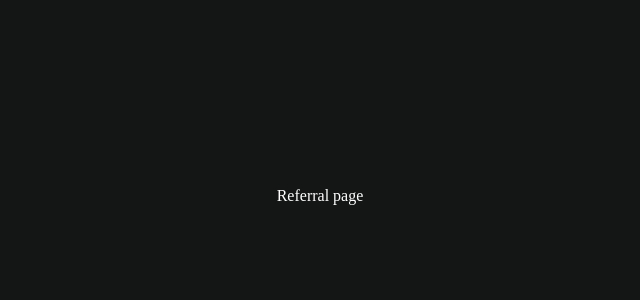
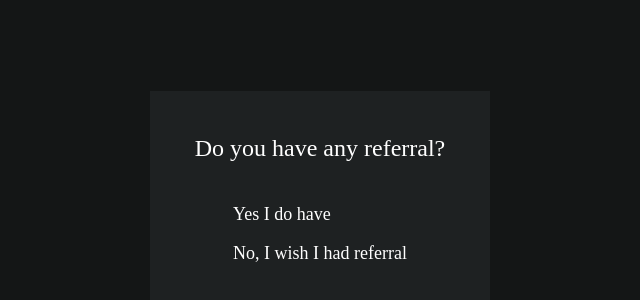
Before and after one commit to Pavangbhat/Signup-flow, a React (Create React App) app: page /referral in a window 1280 px wide. Shown: the part 212-512 px from the top of the page, without its empty margins (320-960 px from the left). Built offline with nearby package versions, Linux system fonts and the light colour scheme.

Commit message:
implemented referral page

```diff
--- a/src/pages/referral/index.js
+++ b/src/pages/referral/index.js
@@ -1,12 +1,71 @@
-import React from 'react'
-import "./style.css"
+import React, { useState } from "react";
+import { useNavigate } from "react-router-dom";
+import "./style.css";
 
 const Referral = () => {
-    return (
-        <div>
-            Referral page
-        </div>
-    )
-}
+  const [referralTrue, setReferralTrue] = useState(false);
+  const [isReferralValid, setIsReferralValid] = useState(true);
+  const [value, setValue] = useState("");
+  const navigate = useNavigate();
 
-export default Referral
+  return (
+    <div className="referralWrapper">
+      <p data-testid="heading">Do you have any referral?</p>
+      <div className="linkWrapper">
+        <p
+          data-testid="referralTrue"
+          onClick={() => {
+            setReferralTrue(true);
+          }}
+        >
+          Yes I do have
+        </p>
+        <p
+          data-testid="referralFalse"
+          onClick={() => {
+            navigate("/waiting-list");
+          }}
+        >
+          No, I wish I had referral
+        </p>
+      </div>
+      <div data-testid="referralCodeWrapper">
+        {referralTrue && (
+          <div className="referralCode">
+            <p>Enter your referral code</p>
+            <input
+              maxLength="5"
+              data-testid="inputBox"
+              autoFocus
+              value={value}
+              onChange={(e) => {
+                setIsReferralValid(true);
+                setValue(e.target.value);
+              }}
+            />
+            {!isReferralValid && isReferralValid !== "" && (
+              <span
+                className="referralMatchError"
+                data-testid="referralMatchError"
+              >
+                Referral not valid
+              </span>
+            )}
+            <button
+              data-testid="verifyBtn"
+              onClick={() => {
+                value !== "WE4ge"
+                  ? setIsReferralValid(false)
+                  : navigate("/signed-in");
+              }}
+            >
+              Verify
+            </button>
+          </div>
+        )}
+      </div>
+    </div>
+  );
+};
+
+export default Referral;
--- a/src/pages/referral/style.css
+++ b/src/pages/referral/style.css
@@ -0,0 +1,58 @@
+.referralWrapper {
+  display: flex;
+  flex-direction: column;
+  align-items: center;
+  justify-content: space-evenly;
+  background-color: #1e2122;
+  padding: 20px;
+  width: 300px;
+}
+
+.referralWrapper > p {
+  font-size: x-large;
+}
+
+.linkWrapper > p {
+  font-size: large;
+  user-select: none;
+}
+
+.linkWrapper > p:hover {
+  color: teal;
+}
+
+.referralCode {
+  display: flex;
+  flex-direction: column;
+  align-items: center;
+}
+
+.referralCode > p {
+  font-size: x-large;
+}
+
+.referralCode > input {
+  font-size: large;
+  border-radius: 3px;
+}
+
+.referralCode > button {
+  color: white;
+  margin-top: 10px;
+  width: 80px;
+  border: none;
+  font-size: 20px;
+  border-radius: 5px;
+  user-select: none;
+  padding: 4px;
+  background-color: #026666;
+}
+
+.referralCode > button:active {
+  background-color: #024747;
+}
+
+.referralMatchError {
+  color: rgb(228, 78, 78);
+  font-size: large;
+}
```
Also changed, not shown: 1 other file (tests, documents, lock files or other folders).
